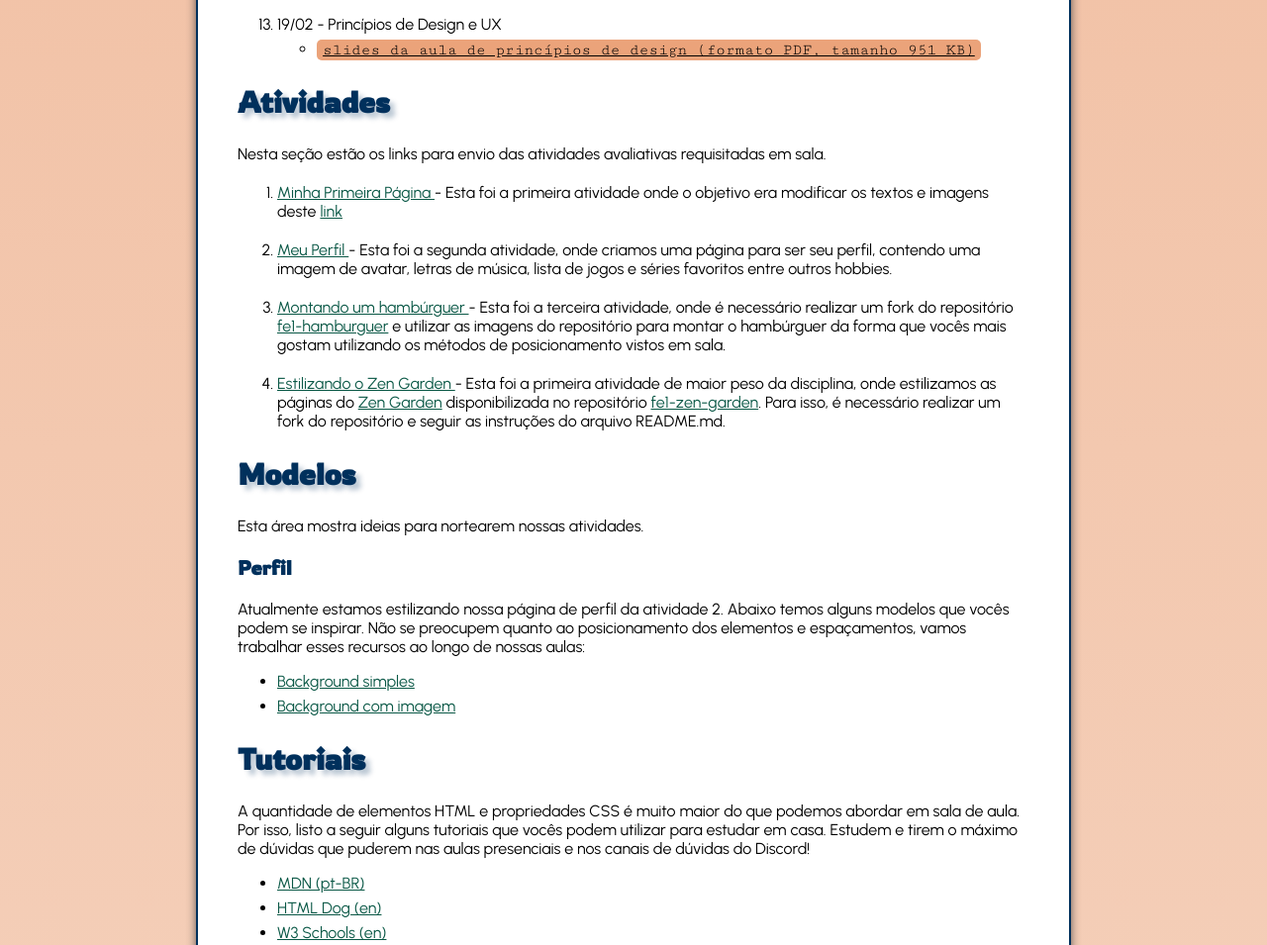
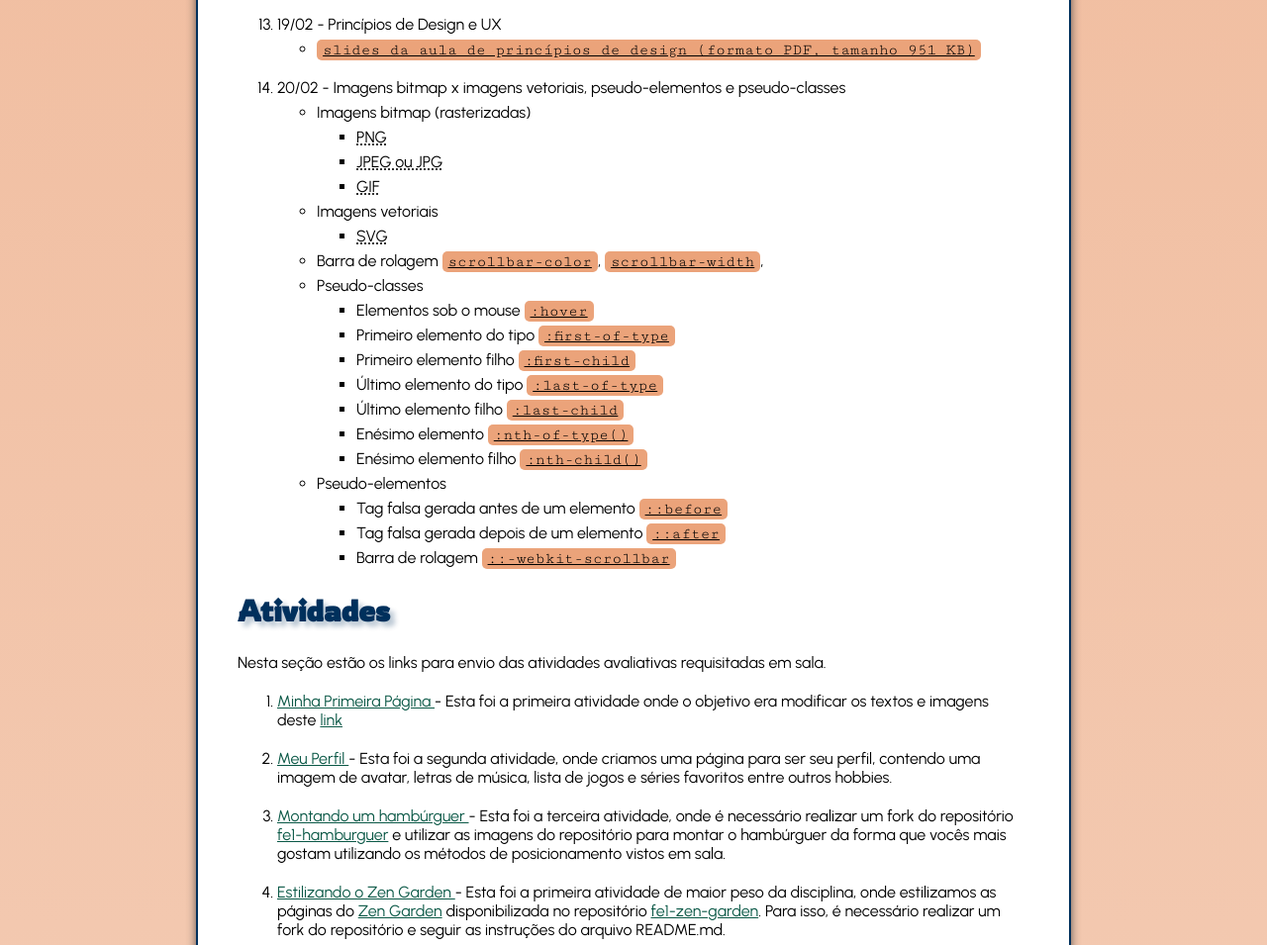
Before and after one commit to mikejobrn/fe1-aulas, a plain HTML site: page index.html in a window 1280 px wide. Shown: the part 3025-3980 px from the top of the page at 99% size. Drawn offline with Linux system fonts and the light colour scheme.

Commit message:
Atualiza conteúdo das aulas de imagens e pseudo-classes e pseudo-elementos

```diff
--- a/index.html
+++ b/index.html
@@ -413,6 +413,101 @@
                     </li>
                 </ul>
             </li>
+            <li>20/02 - Imagens bitmap x imagens vetoriais, pseudo-elementos e pseudo-classes
+                <ul>
+                    <li>
+                        Imagens bitmap (rasterizadas)
+                        <ul>
+                            <li>
+                                <abbr title="Portable Network Graphics">PNG</abbr>
+                            </li>
+                            <li>
+                                <abbr title="Joint Photographic Experts Group">JPEG ou JPG</abbr>
+                            </li>
+                            <li>
+                                <abbr title="Graphics Interchange Forma">GIF</abbr>
+                            </li>
+                        </ul>
+                    </li>
+                    <li>
+                        Imagens vetoriais
+                        <ul>
+                            <li>
+                                <abbr title="Scalable Vector Graphic">SVG</abbr>
+                            </li>
+                        </ul>
+                    </li>
+                    <li>
+                        Barra de rolagem
+                        <a href="https://developer.mozilla.org/pt-BR/docs/Web/CSS/scrollbar-color">scrollbar-color</a>,
+                        <a href="https://developer.mozilla.org/en-US/docs/Web/CSS/scrollbar-width">scrollbar-width</a>,
+                    </li>
+                    <li>Pseudo-classes
+                        <ul>
+                            <li>
+                                Elementos sob o mouse
+                                <a href="https://developer.mozilla.org/pt-BR/docs/Web/CSS/:hover">
+                                    :hover
+                                </a>
+                            </li>
+                            <li>
+                                Primeiro elemento do tipo
+                                <a href="https://developer.mozilla.org/pt-BR/docs/Web/CSS/:first-of-type">
+                                    :first-of-type
+                                </a>
+                            </li>
+                            <li>
+                                Primeiro elemento filho
+                                <a href="https://developer.mozilla.org/pt-BR/docs/Web/CSS/:first-child">
+                                    :first-child
+                                </a>
+                            </li>
+                            <li>
+                                Último elemento do tipo
+                                <a href="https://developer.mozilla.org/pt-BR/docs/Web/CSS/:last-of-type">
+                                    :last-of-type
+                                </a>
+                            </li>
+                            <li>
+                                Último elemento filho
+                                <a href="https://developer.mozilla.org/pt-BR/docs/Web/CSS/:last-child">
+                                    :last-child
+                                </a>
+                            </li>
+                            <li>
+                                Enésimo elemento
+                                <a href="https://developer.mozilla.org/pt-BR/docs/Web/CSS/:nth-of-type">
+                                    :nth-of-type()
+                                </a>
+                            </li>
+                            <li>
+                                Enésimo elemento filho
+                                <a href="https://developer.mozilla.org/pt-BR/docs/Web/CSS/:nth-child">
+                                    :nth-child()
+                                </a>
+                            </li>
+                        </ul>
+                    </li>
+                    <li>
+                        Pseudo-elementos
+                        <ul>
+                            <li>Tag falsa gerada antes de um elemento
+                                <a href="https://developer.mozilla.org/pt-BR/docs/Web/CSS/::before">
+                                    ::before
+                                </a>
+                            </li>
+                            <li>Tag falsa gerada depois de um elemento
+                                <a href="https://developer.mozilla.org/pt-BR/docs/Web/CSS/::after">
+                                    ::after
+                                </a>
+                            </li>
+                            <li>Barra de rolagem
+                                <a href="https://developer.mozilla.org/pt-BR/docs/Web/CSS/::-webkit-scrollbar">::-webkit-scrollbar</a>
+                            </li>
+                        </ul>
+                    </li>
+                </ul>
+            </li>
         </ol>
 
         <h2>Atividades</h2>
@@ -458,13 +553,6 @@
                 <a href="https://github.com/mikejobrn/fe1-zen-garden">fe1-zen-garden</a>. Para isso,
                 é necessário realizar um fork do repositório e seguir as instruções do arquivo README.md.
             </li>
-            <!-- <li>
-                <a href="https://forms.gle/4KdpY88cU75326yx6">
-                    Jogo da velha
-                </a>
-                - Esta foi a quarta atividade, onde vai ser criada a interface gráfica para um jogo da velha
-                que será implementado nas próximas disciplinas.
-            </li> -->
         </ol>
 
         <h2>Modelos</h2>
@@ -493,6 +581,15 @@
             </li>
         </ul>
 
+        <h3>Zen Garden</h3>
+
+        <p>
+            Para adicionar imagens em uma página sem alterar o conteúdo HTML, é possível
+            adiconá-las como imagens de fundo (background) pelo CSS ou utilizando pseudo-elementos.
+            Vocês podem checar um exemplo de aplicação neste
+            <a href="https://replit.com/@mikejobrn/Imagens-com-pseudo-elementos">Replit</a>.
+        </p>
+
         <h2>Tutoriais</h2>
 
         <p>
@@ -504,6 +601,9 @@
         </p>
 
         <ul>
+            <li>
+                <a href="https://materialpublic.imd.ufrn.br/curso/disciplina/3/74">Instituto Metrópole Digital (IMD) (pt-BR)</a>
+            </li>
             <li>
                 <a href="https://developer.mozilla.org/pt-BR/docs/Web/HTML">MDN (pt-BR)</a>
             </li>
```
